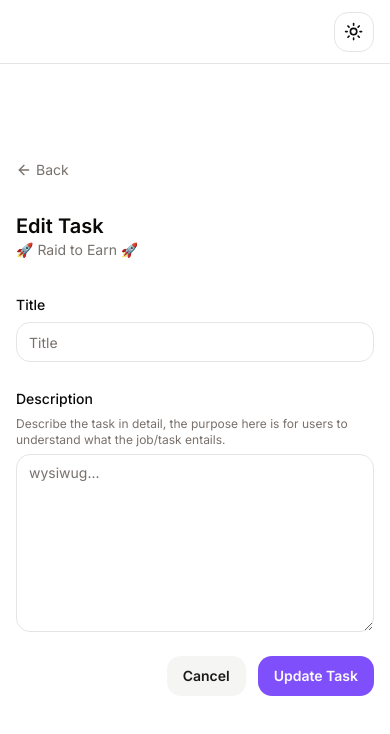
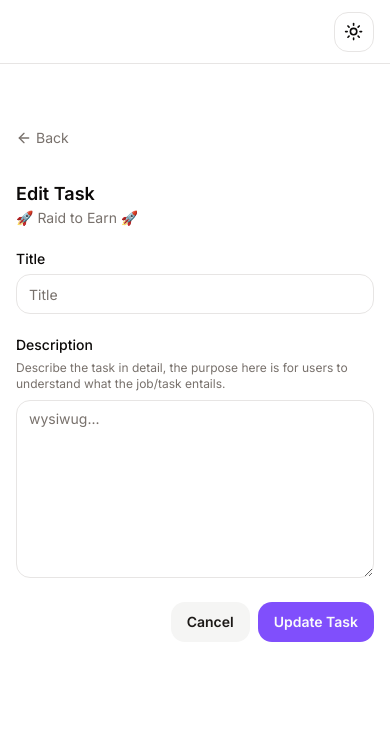
Before and after one commit to ancienthumans/gibwork, a Next.js app: page /task/edit in a window 390 px wide. Shown: the top 734 px of the page. Built offline with nearby package versions, Linux system fonts and the light colour scheme.

Commit message:
small edit

```diff
--- a/app/task/create/page.tsx
+++ b/app/task/create/page.tsx
@@ -6,7 +6,7 @@ import { Input } from "@/components/ui/input";
 import { Label } from "@/components/ui/label";
 import { Popover, PopoverContent, PopoverTrigger } from "@/components/ui/popover";
 import { Check, ChevronDown, ChevronRight, Plus, Wallet } from "lucide-react";
-import { useState } from "react";
+import { Fragment, useState } from "react";
 
 import { cn } from "@/lib/utils";
 import { CalendarIcon } from "@radix-ui/react-icons";
@@ -44,7 +44,7 @@ export default function Home() {
     <div>
       <div className="p-4 border-b flex flex-wrap gap-2 items-center">
         {steps.map((step, index) => (
-          <>
+          <Fragment key={index + "tab"}>
             <button
               onClick={() => setCurrentStep(index + 1)}
               className="flex items-center gap-2 font-semibold"
@@ -70,7 +70,7 @@ export default function Home() {
             </button>
 
             {index !== steps.length - 1 && <ChevronRight className="size-4" />}
-          </>
+          </Fragment>
         ))}
       </div>
 
@@ -323,7 +323,7 @@ export default function Home() {
 
         <Separator className="sm:hidden" />
 
-        <div className="flex flex-wrap gap-3 ml-auto">
+        <div className="flex flex-wrap gap-2 justify-end">
           {currentStep > 1 && (
             <Button onClick={() => setCurrentStep(currentStep - 1)} variant={"secondary"}>
               Prev
--- a/app/task/edit/page.tsx
+++ b/app/task/edit/page.tsx
@@ -9,7 +9,7 @@ import Link from "next/link";
 
 export default function Home() {
   return (
-    <div className="mx-auto w-full max-w-3xl py-24 px-4 sm:px-6 grid gap-8">
+    <div className="mx-auto w-full max-w-3xl py-16 sm:py-24 px-4 sm:px-6 grid gap-8">
       <Link
         href={"/task"}
         className="flex group items-center text-muted-foreground text-sm gap-1 mr-auto"
@@ -17,18 +17,18 @@ export default function Home() {
         <ArrowLeft className="size-4 group-hover:-translate-x-1 transition-all" /> Back
       </Link>
 
-      <div>
-        <h1 className="font-semibold text-xl">Edit Task</h1>
-        <p className="text-muted-foreground text-sm truncate">🚀 Raid to Earn 🚀</p>
-      </div>
+      <div className="flex flex-col gap-6">
+        <div>
+          <h1 className="font-semibold text-lg sm:text-xl">Edit Task</h1>
+          <p className="text-muted-foreground text-sm truncate">🚀 Raid to Earn 🚀</p>
+        </div>
 
-      <div className="flex flex-col gap-6">
-        <div className="space-y-1.5">
+        <div className="flex flex-col gap-2">
           <Label>Title</Label>
           <Input placeholder="Title" />
         </div>
 
-        <div className="space-y-1.5">
+        <div className="flex flex-col gap-2">
           <Label>Description</Label>
 
           <p className="text-muted-foreground text-xs">
@@ -39,7 +39,7 @@ export default function Home() {
           <Textarea rows={8} placeholder="wysiwug..." />
         </div>
 
-        <div className="flex flex-wrap gap-3 ml-auto">
+        <div className="flex flex-wrap gap-2 justify-end">
           <Button variant={"secondary"}>Cancel</Button>
           <Button>Update Task</Button>
         </div>
```
